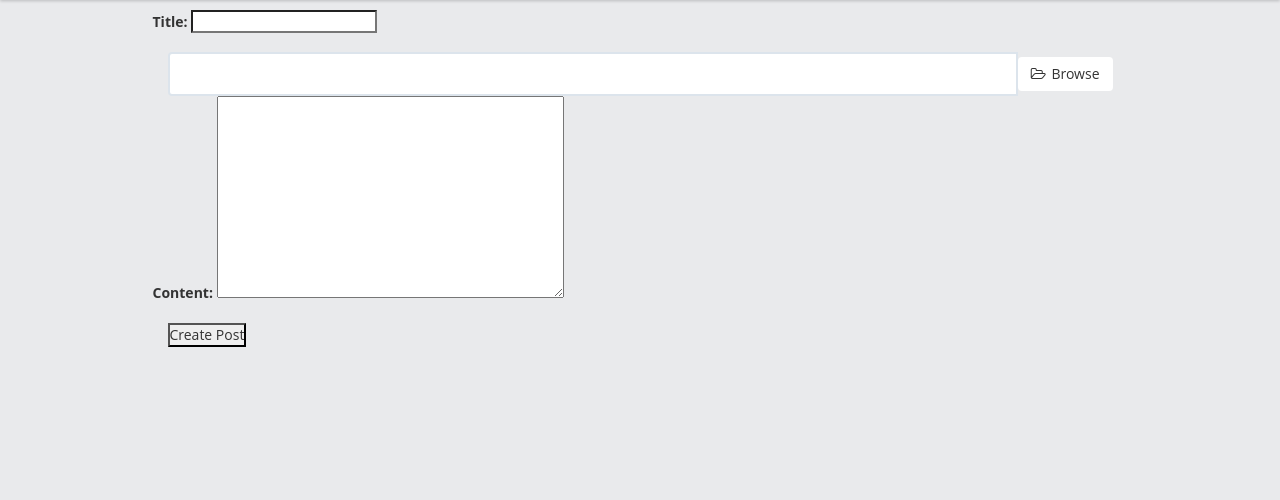
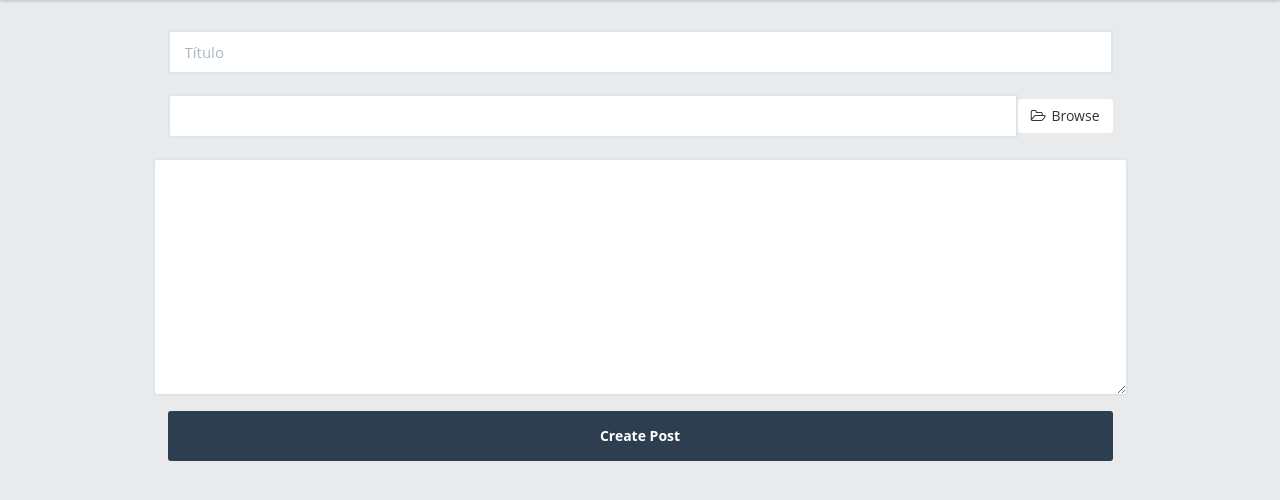
Before and after one commit to amosISA/sharing_things, a Django app: page /posts/new/ in a window 1280 px wide. Shown: the part 60-560 px from the top of the page. Run offline with Django 3.2, Linux system fonts and the light colour scheme; the visitor is signed in with stand-in values (Sample User, id 1); some libraries are stand-ins or nearby versions.

Commit message:
Added new styles to form creation post

```diff
--- a/posts/static/posts/css/base.css
+++ b/posts/static/posts/css/base.css
@@ -781,6 +781,23 @@ body {
         left: 0; }
 
 /* Create post */
+.ag_create_post_wrapper {
+  /* Create post errors */ }
+  .ag_create_post_wrapper .ag_form_login_message_error {
+    color: #ff7142;
+    background-color: #fff5f2;
+    border-radius: 3px;
+    display: flex;
+    align-items: center;
+    min-height: 50px;
+    padding: 6px 25px 6px 15px;
+    margin-bottom: 10px; }
+  .ag_create_post_wrapper .title-create_post {
+    margin-top: 20px;
+    margin-bottom: 20px;
+    width: 100%; }
+  .ag_create_post_wrapper .image-preview {
+    margin-bottom: 20px; }
     .ag_create_post_wrapper .image-preview .image-preview-input {
       position: relative;
       overflow: hidden;
@@ -844,5 +861,32 @@ body {
     .ag_create_post_wrapper .image-preview-btn-defautl .badge {
       color: #fff;
       background-color: #333; }
+  .ag_create_post_wrapper .button_submit_create_form {
+    width: 100%;
+    font-weight: bold;
+    margin-bottom: 30px;
+    padding: 16px;
+    text-transform: none;
+    height: 50px;
+    color: #fff;
+    background: #2c3e50;
+    border-radius: 3px;
+    text-align: center;
+    outline: none;
+    cursor: pointer;
+    display: inline-block;
+    font-size: 1em;
+    line-height: 1;
+    border: none;
+    text-shadow: none;
+    letter-spacing: 0; }
+    .ag_create_post_wrapper .button_submit_create_form:active {
+      background: #2c3e50;
+      box-shadow: none;
+      text-decoration: none; }
+    .ag_create_post_wrapper .button_submit_create_form:hover {
+      background: #253350;
+      box-shadow: none;
+      text-decoration: none; }
 
 /*# sourceMappingURL=base.css.map */
--- a/posts/static/posts/scss/base.scss
+++ b/posts/static/posts/scss/base.scss
@@ -1024,7 +1024,27 @@ body {
 
 /* Create post */
 .ag_create_post_wrapper {
+  /* Create post errors */
+  .ag_form_login_message_error {
+    color: #ff7142;
+    background-color: #fff5f2;
+    border-radius: 3px;
+    display: flex;
+    align-items: center;
+    min-height: 50px;
+    padding: 6px 25px 6px 15px;
+    margin-bottom: 10px;
+  }
+
+  .title-create_post {
+    margin-top: 20px;
+    margin-bottom: 20px;
+    width: 100%;
+  }
+
   .image-preview {
+    margin-bottom: 20px;
+
     .image-preview-input {
       position: relative;
       overflow: hidden;
@@ -1133,4 +1153,28 @@ body {
       background-color: #333;
     }
   }
+
+  .button_submit_create_form {
+    width: 100%;
+    font-weight: bold;
+    margin-bottom: 30px;
+    padding: 16px;
+    text-transform: none;
+    height: 50px;
+    color: #fff;
+    background: #2c3e50;
+    border-radius: 3px;
+    text-align: center;
+    outline: none;
+    cursor: pointer;
+    display: inline-block;
+    font-size: 1em;
+    line-height: 1;
+    border: none;
+    text-shadow: none;
+    letter-spacing: 0;
+
+    &:active { background: #2c3e50; box-shadow: none; text-decoration: none; }
+    &:hover  { background: #253350; box-shadow: none; text-decoration: none; }
+  }
 }
--- a/posts/templates/posts/post_create.html
+++ b/posts/templates/posts/post_create.html
@@ -2,15 +2,22 @@
 {% block content %}
 
     {% load staticfiles %}
+    {% load tags %}
     <div class="row">
         <div class="ag_create_post_wrapper col-md-10 col-md-offset-1 col-xs-10 col-xs-offset-1">
             <form class="form-horizontal" method="post" enctype="multipart/form-data" action="">{% csrf_token %}
-                {{ form.non_field_errors }}
 
-                <div class="form-group">
-                    {{ form.title.errors }}
-                    <label for="{{ form.title.id_for_label }}">Title:</label>
-                    {{ form.title }}
+                {% if form.errors %}
+                    <div class="ag_form_login_message_error">
+                        {% for field,error in form.errors.items %}
+                            {{ field|capfirst }} - {{ error|striptags }}
+                        {% endfor %}
+                    </div>
+                {% endif %}
+
+                <!-- Title -->
+                <div class="input-group title-create_post">
+                    {{ form.title|htmlattributes:"placeholder: Título, class:form-control" }}
                 </div>
 
                 <!-- Image -->
@@ -26,23 +33,17 @@
                         <div class="image-preview-input image-preview-btn-defautl">
                             <i class="fa fa-folder-open-o" aria-hidden="true"></i>
                             <span class="image-preview-input-title">Browse</span>
-                            <input type="file" accept="image/png, image/jpeg, image/gif" name="input-file-preview"/> <!-- rename it -->
+                            {{ form.image }}
                         </div>
                     </span>
-                </div><!-- /input-group image-preview [TO HERE]-->
-                <!--<div class="form-group">
-                    {{ form.image.errors }}
-                    <label for="{{ form.image.id_for_label }}">Image:</label>
-                    {{ form.image }}
-                </div>-->
-
-                <div class="form-group">
-                    {{ form.content.errors }}
-                    <label for="{{ form.content.id_for_label }}">Content:</label>
-                    {{ form.content }}
                 </div>
 
-                <input type="submit" value="Create Post" />
+                <!-- Content -->
+                <div class="form-group">
+                    {{ form.content|htmlattributes:"class:form-control" }}
+                </div>
+
+                <input class="button_submit_create_form" type="submit" value="Create Post" />
             </form>
         </div>
     </div>
```
Also changed, not shown: mediafiles/posts/Nuevo_godares.jpg (added), posts/static/posts/js/file_image.js (line endings or trailing spaces), 1 other file. Lines whose indentation alone changed are shown as unchanged.
